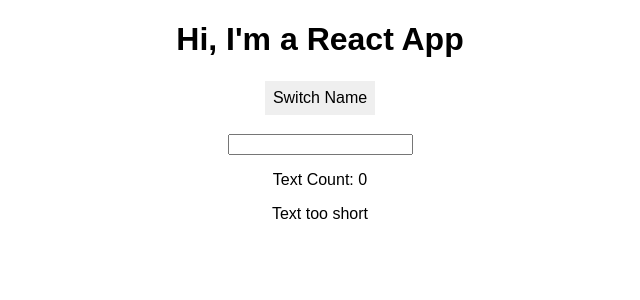
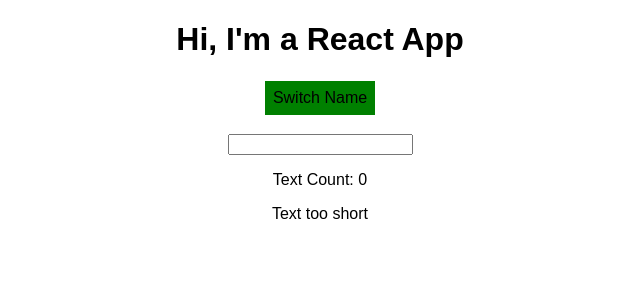
Before and after one commit to Kagan-benjamin/ReactPractice, a React (Create React App) app in the folder react-playground/: page / in a window 1280 px wide. Shown: the top 300 px of the page, without its empty margins (320-960 px from the left). Built offline with nearby package versions, Linux system fonts and the light colour scheme.

Commit message:
React setting styles dynamically

```diff
--- a/react-playground/src/App.js
+++ b/react-playground/src/App.js
@@ -87,13 +87,24 @@ class App extends Component {
   }
 
   render() {
-    const style = {
-      backgroundColor: 'baby blue',
-      font: 'inherit',
-      border: '1px solid white',
-      padding: '8px',
-      cursor: 'pointer'
-    };
+    let style;
+    if(!this.state.showpersons){
+      style = {
+        backgroundColor: 'green',
+        font: 'inherit',
+        border: '1px solid white',
+        padding: '8px',
+        cursor: 'pointer'
+      };
+    } else {
+      style = {
+        backgroundColor: 'red',
+        font: 'inherit',
+        border: '1px solid white',
+        padding: '8px',
+        cursor: 'pointer'
+      };
+    }
 
     // const inputStyle = {
     //   border: '10px solid red',
@@ -129,6 +140,17 @@ class App extends Component {
       )
     }
 
+    let removeCharVar = (
+      <div>
+        {this.state.txt.split('').map((char, idx) => {
+            return <CharComponent
+              char={char}
+              key={idx}
+              click={() => this.removeChar(idx)}/>
+          })}
+      </div>
+    );
+
     return (
       <div className="App">
         <h1>Hi, I'm a React App</h1>
@@ -143,12 +165,7 @@ class App extends Component {
             value={this.state.txt} />
         <p>Text Count: {this.state.txtcount}</p>
         <ValidationComponent textLength={this.state.txtcount}/>
-          {this.state.txt.split('').map((char, idx) => {
-            return <CharComponent
-              char={char}
-              key={idx}
-              click={() => this.removeChar(idx)}/>
-          })}
+        {removeCharVar}
       </div>
     );
     // return React.createElement('div', {className: 'App'},
```
